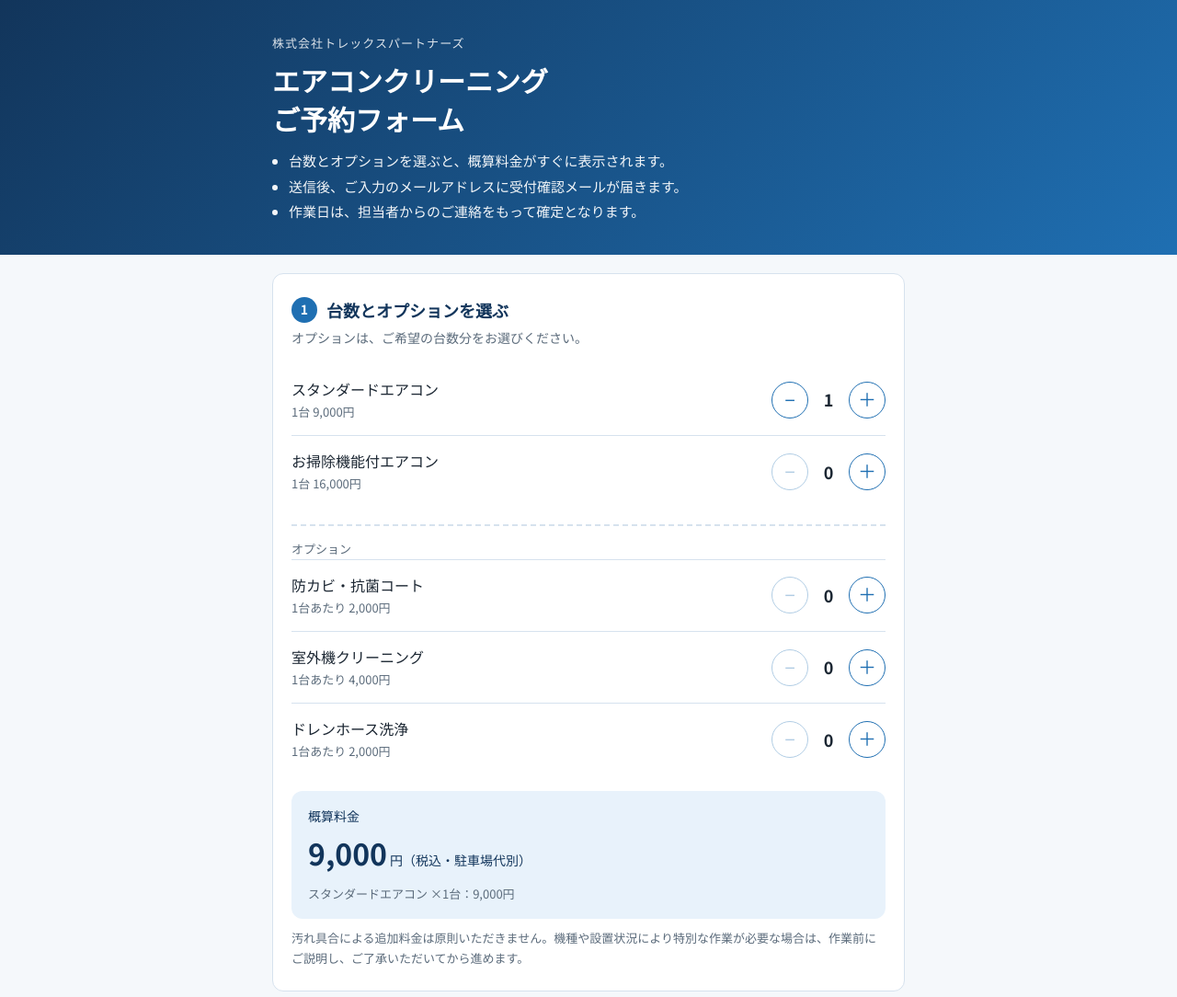
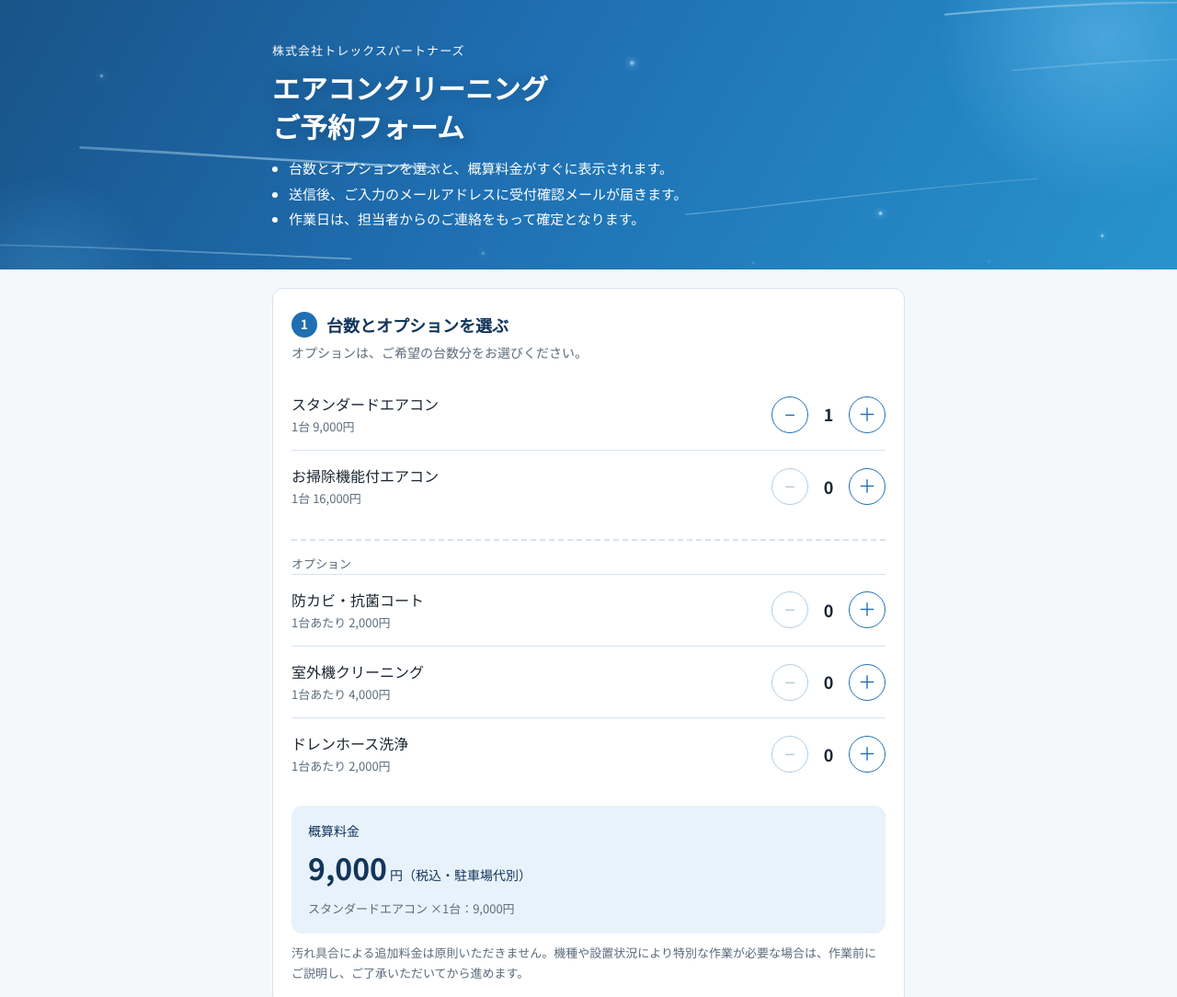
Before and after one commit to torex-p/my-page, a plain HTML site: page index.html in a window 1280 px wide. Shown: the top 1084 px of the page at 92% size. Drawn offline with Linux system fonts and the light colour scheme.

Commit message:
トップの背景に冷気と光の粒のアニメーションを追加
Co-Authored-By: Claude Opus 5.5 <noreply@anthropic.com>
Claude-Session: https://claude.ai/code/session_01L5GeH59Gs4a8RxFxUqjYkt

```diff
--- a/index.html
+++ b/index.html
@@ -34,9 +34,96 @@
   .wrap { max-width: 720px; margin: 0 auto; padding: 0 16px; }
 
   header.hero {
-    background: linear-gradient(135deg, var(--navy), var(--blue));
+    position: relative;
+    overflow: hidden;
+    isolation: isolate;
     color: var(--white);
-    padding: 36px 0 32px;
+    padding: 44px 0 40px;
+    background: linear-gradient(120deg, #0b2440, #12355b 30%, #1f6fb2 60%, #2a9fd6 85%, #12355b);
+    background-size: 300% 300%;
+    animation: heroShift 16s ease-in-out infinite;
+  }
+  header.hero .wrap { position: relative; z-index: 2; }
+  @keyframes heroShift {
+    0%, 100% { background-position: 0% 50%; }
+    50% { background-position: 100% 50%; }
+  }
+
+  /* 冷気の流れ */
+  .hero-fx { position: absolute; inset: 0; z-index: 1; pointer-events: none; }
+  .hero-fx svg { position: absolute; inset: -10% -20%; width: 140%; height: 120%; }
+  .wind { opacity: .75; }
+  .wind path {
+    fill: none;
+    stroke: url(#windGrad);
+    stroke-linecap: round;
+    stroke-dasharray: 260 900;
+    animation: windFlow linear infinite;
+  }
+  .wind path:nth-child(1) { stroke-width: 2.5; animation-duration: 6s; }
+  .wind path:nth-child(2) { stroke-width: 1.5; animation-duration: 8s;  animation-delay: -2s; opacity: .7; }
+  .wind path:nth-child(3) { stroke-width: 3;   animation-duration: 7s;  animation-delay: -4s; }
+  .wind path:nth-child(4) { stroke-width: 1.2; animation-duration: 9s;  animation-delay: -1s; opacity: .6; }
+  .wind path:nth-child(5) { stroke-width: 2;   animation-duration: 6.5s; animation-delay: -3s; opacity: .8; }
+  .wind path:nth-child(6) { stroke-width: 1.4; animation-duration: 10s; animation-delay: -5s; opacity: .5; }
+  @keyframes windFlow {
+    from { stroke-dashoffset: 1160; }
+    to   { stroke-dashoffset: 0; }
+  }
+
+  /* 光の粒（きれいになった空気） */
+  .sparkle {
+    position: absolute; bottom: -12px;
+    width: var(--s, 6px); height: var(--s, 6px);
+    left: var(--x, 50%);
+    border-radius: 50%;
+    background: radial-gradient(circle, rgba(255,255,255,.95), rgba(160,225,255,.4) 60%, transparent 70%);
+    box-shadow: 0 0 10px rgba(170,230,255,.8);
+    opacity: 0;
+    animation: rise var(--d, 9s) linear infinite;
+    animation-delay: var(--delay, 0s);
+  }
+  @keyframes rise {
+    0%   { transform: translate(0, 0) scale(.6); opacity: 0; }
+    15%  { opacity: .9; }
+    50%  { transform: translate(var(--drift, 20px), -160px) scale(1); }
+    85%  { opacity: .7; }
+    100% { transform: translate(calc(var(--drift, 20px) * -1), -340px) scale(.4); opacity: 0; }
+  }
+
+  /* 右上の大きな光（ゆっくり呼吸） */
+  .glow {
+    position: absolute; width: 360px; height: 360px; border-radius: 50%;
+    top: -140px; right: -100px;
+    background: radial-gradient(circle, rgba(130,210,255,.45), transparent 65%);
+    animation: breathe 7s ease-in-out infinite;
+  }
+  .glow.two {
+    width: 260px; height: 260px; top: auto; bottom: -150px; right: auto; left: -80px;
+    background: radial-gradient(circle, rgba(90,180,240,.35), transparent 65%);
+    animation-delay: -3.5s;
+  }
+  @keyframes breathe {
+    0%, 100% { transform: scale(1); opacity: .7; }
+    50% { transform: scale(1.18); opacity: 1; }
+  }
+
+  /* 見出しの登場 */
+  .hero .company, .hero h1, .hero .lead {
+    animation: heroIn .9s cubic-bezier(.2,.7,.2,1) both;
+  }
+  .hero h1 { animation-delay: .12s; text-shadow: 0 2px 16px rgba(0,30,60,.35); }
+  .hero .lead { animation-delay: .24s; }
+  @keyframes heroIn {
+    from { opacity: 0; transform: translateY(14px); }
+    to { opacity: 1; transform: none; }
+  }
+
+  @media (prefers-reduced-motion: reduce) {
+    header.hero, .wind path, .sparkle, .glow, .hero .company, .hero h1, .hero .lead { animation: none; }
+    .sparkle { display: none; }
+    .wind { opacity: .75; }
+  .wind path { stroke-dasharray: none; opacity: .25; }
   }
   .company { font-size: 13px; letter-spacing: .08em; opacity: .85; margin: 0 0 8px; }
   h1 { font-size: clamp(22px, 5vw, 30px); margin: 0 0 12px; line-height: 1.4; }
@@ -154,6 +241,36 @@
 <body>
 
 <header class="hero">
+  <div class="hero-fx" aria-hidden="true">
+    <div class="glow"></div>
+    <div class="glow two"></div>
+    <svg viewBox="0 0 1200 400" preserveAspectRatio="none">
+      <defs>
+        <linearGradient id="windGrad" x1="0" x2="1" y1="0" y2="0">
+          <stop offset="0" stop-color="#bfe9ff" stop-opacity="0"/>
+          <stop offset=".5" stop-color="#e6f7ff" stop-opacity=".9"/>
+          <stop offset="1" stop-color="#bfe9ff" stop-opacity="0"/>
+        </linearGradient>
+      </defs>
+      <g class="wind">
+        <path d="M-100 80 C 200 20, 400 140, 700 80 S 1100 20, 1300 90"/>
+        <path d="M-100 150 C 250 100, 450 210, 750 150 S 1100 90, 1300 160"/>
+        <path d="M-100 220 C 220 170, 480 290, 760 220 S 1080 160, 1300 230"/>
+        <path d="M-100 290 C 260 240, 420 350, 720 290 S 1120 230, 1300 300"/>
+        <path d="M-100 350 C 240 300, 500 400, 780 340 S 1100 300, 1300 360"/>
+        <path d="M-100 30 C 280 -10, 460 90, 740 40 S 1060 -10, 1300 50"/>
+      </g>
+    </svg>
+    <span class="sparkle" style="--x:8%;--s:5px;--d:9s;--delay:-1s;--drift:18px"></span>
+    <span class="sparkle" style="--x:18%;--s:8px;--d:11s;--delay:-6s;--drift:-22px"></span>
+    <span class="sparkle" style="--x:29%;--s:4px;--d:8s;--delay:-3s;--drift:14px"></span>
+    <span class="sparkle" style="--x:41%;--s:6px;--d:12s;--delay:-8s;--drift:-16px"></span>
+    <span class="sparkle" style="--x:53%;--s:9px;--d:10s;--delay:-2s;--drift:24px"></span>
+    <span class="sparkle" style="--x:64%;--s:5px;--d:9.5s;--delay:-5s;--drift:-20px"></span>
+    <span class="sparkle" style="--x:74%;--s:7px;--d:11.5s;--delay:-9s;--drift:16px"></span>
+    <span class="sparkle" style="--x:84%;--s:4px;--d:8.5s;--delay:-4s;--drift:-12px"></span>
+    <span class="sparkle" style="--x:93%;--s:6px;--d:10.5s;--delay:-7s;--drift:20px"></span>
+  </div>
   <div class="wrap">
     <p class="company">株式会社トレックスパートナーズ</p>
     <h1>エアコンクリーニング<br>ご予約フォーム</h1>
```
